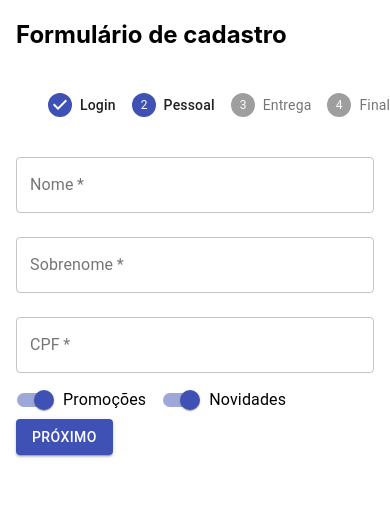
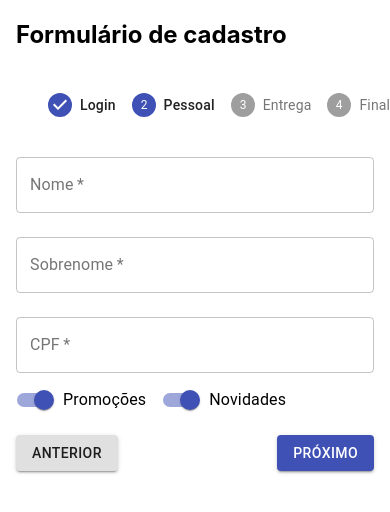
Before and after one commit to devjef/form-de-cadastro, a React (Create React App) app: page / in a window 390 px wide. Both pictures are taken after typing "name@example.com", "Sample123" into the empty fields and a click on the button "PRÓXIMO". Shown: the top 512 px of the page. Built offline with nearby package versions, Linux system fonts and the light colour scheme.

Commit message:
ajuste de botões no mobile e botão anterior

```diff
--- a/src/components/FormularioCadastro/DadosEntrega.jsx
+++ b/src/components/FormularioCadastro/DadosEntrega.jsx
@@ -1,13 +1,14 @@
 import React, { useState } from "react";
 import { TextField, Button } from "@material-ui/core";
+import './style.css'
 
-function DadosEntrega({ aoEnviar }) {
+function DadosEntrega({ aoEnviar, anterior }) {
 
   const [cep, setCEP] = useState("")
   const [endereco, setEndereco] = useState("")
   const [numero, setNumero] = useState("")
   const [estado, setEstado] = useState("")
-  const [cidade, setCidade] = useState("")
+  const [cidade, setCidade] = useState("");
 
   return (
     <form onSubmit={(event) => {
@@ -23,6 +24,7 @@ function DadosEntrega({ aoEnviar }) {
         variant="outlined"
         margin="normal"
         required
+        fullWidth
       />
       <TextField
         value={endereco}
@@ -34,6 +36,7 @@ function DadosEntrega({ aoEnviar }) {
         margin="normal"
         fullWidth
         required
+        fullWidth
       />
       <TextField
         value={numero}
@@ -44,6 +47,7 @@ function DadosEntrega({ aoEnviar }) {
         variant="outlined"
         margin="normal"
         required
+        fullWidth
       />
       <TextField
         value={estado}
@@ -54,6 +58,7 @@ function DadosEntrega({ aoEnviar }) {
         variant="outlined"
         margin="normal"
         required
+        fullWidth
       />
       <TextField
         value={cidade}
@@ -64,10 +69,18 @@ function DadosEntrega({ aoEnviar }) {
         variant="outlined"
         margin="normal"
         required
+        fullWidth
       />
-      <Button type="submit" variant="contained" color="primary" fullWidth>
+      <div className="button-box">
+      <Button type="button" onClick={anterior} variant="contained" color="default" margin="normal">
+        Anterior
+      </Button>
+      <Button type="submit" variant="contained" color="primary" margin="normal">
         Finalizar Cadastro
       </Button>
+      </div>
+
+
     </form>
   );
 }
--- a/src/components/FormularioCadastro/DadosPessoais.jsx
+++ b/src/components/FormularioCadastro/DadosPessoais.jsx
@@ -3,7 +3,7 @@ import { TextField, Button, Switch, FormControlLabel } from "@material-ui/core";
 import ValidacoesCadastro from './../../context/ValidacoesCadastro';
 import useErrors from '../../hooks/useErrors'
 
-function DadosPessoais({ aoEnviar }) {
+function DadosPessoais({ aoEnviar, anterior }) {
 
   const validacoes = useContext(ValidacoesCadastro);
   const [erros, validaCampos, possoEnviar] = useErrors(validacoes);
@@ -72,10 +72,15 @@ function DadosPessoais({ aoEnviar }) {
           <Switch name="novidades" checked={novidades} onChange={(event) => setNovidades(event.target.checked)}  color="primary" />
         }
       />
+      <div className="button-box">
+      <Button type="button" onClick={anterior} variant="contained" color="default" margin="normal">
+        Anterior
+      </Button>
 
-      <Button type="submit" variant="contained" color="primary">
+      <Button type="submit" variant="contained" color="primary" margin="normal">
         Próximo
       </Button>
+      </div>
     </form>
   );
 }
--- a/src/components/FormularioCadastro/FormularioCadastro.jsx
+++ b/src/components/FormularioCadastro/FormularioCadastro.jsx
@@ -4,7 +4,7 @@ import DadosUsuario from './DadosUsuario';
 import DadosEntrega from './DadosEntrega';
 import { Typography, Stepper, Step, StepLabel } from '@material-ui/core'
 
-function FormularioCadastro({ aoEnviar, validacoes }) {
+function FormularioCadastro({ aoEnviar }) {
 
   const [etapaAtual, setEtapaAtual] = useState(0);
   const [dadosColetados, setDados] = useState({});
@@ -16,10 +16,10 @@ function FormularioCadastro({ aoEnviar, validacoes }) {
   });
 
   const formularios = [
-    <DadosUsuario aoEnviar={coletarDados} validacoes={validacoes} />,
-    <DadosPessoais aoEnviar={coletarDados} validacoes={validacoes} />,
-    <DadosEntrega aoEnviar={coletarDados} validacoes={validacoes} />,
-    <Typography variant="h5">Obrigado pelo cadastro!</Typography>
+    <DadosUsuario aoEnviar={coletarDados} />,
+    <DadosPessoais aoEnviar={coletarDados} anterior={anterior} />,
+    <DadosEntrega aoEnviar={coletarDados} anterior={anterior} />,
+    <Typography variant="h5" align="center">Obrigado pelo cadastro {dadosColetados.nome}!</Typography>
   ];
 
   function coletarDados(dados) {
@@ -30,6 +30,10 @@ function FormularioCadastro({ aoEnviar, validacoes }) {
   function proximo() {
     setEtapaAtual(etapaAtual+1)
   };
+
+  function anterior() {
+    setEtapaAtual(etapaAtual-1);
+  }
 
   return (
     <>
--- /dev/null
+++ b/src/components/FormularioCadastro/style.css
@@ -0,0 +1,17 @@
+.button-box {
+    display: flex;
+    align-items: center;
+    justify-content: space-between;
+    margin-top: 1rem;
+}
+
+@media only screen and (max-width: 360px) {
+    .button-box {
+        display: block;
+    }
+
+    .button-box button {
+        width: 100%;
+        margin-bottom: 0.5rem;
+    }
+}
```
